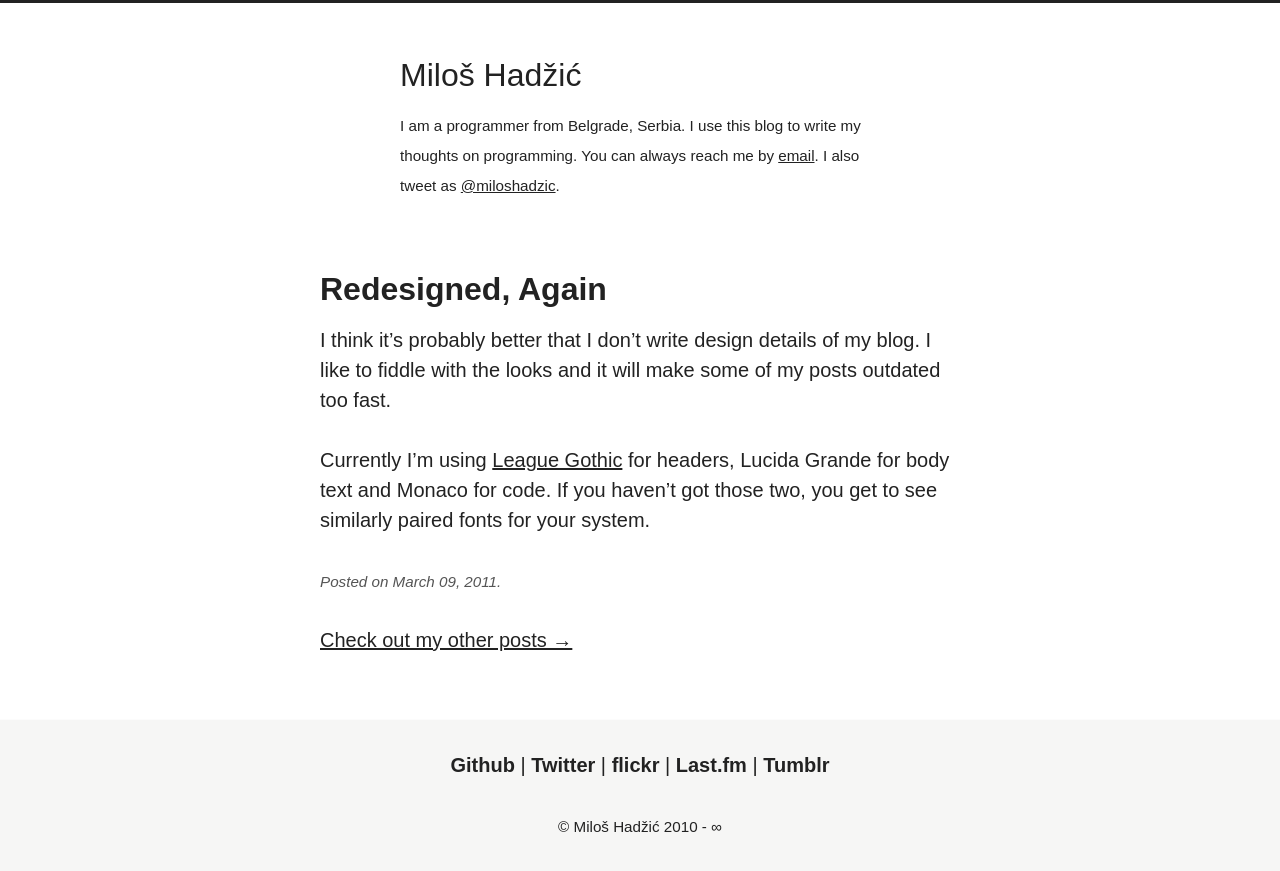
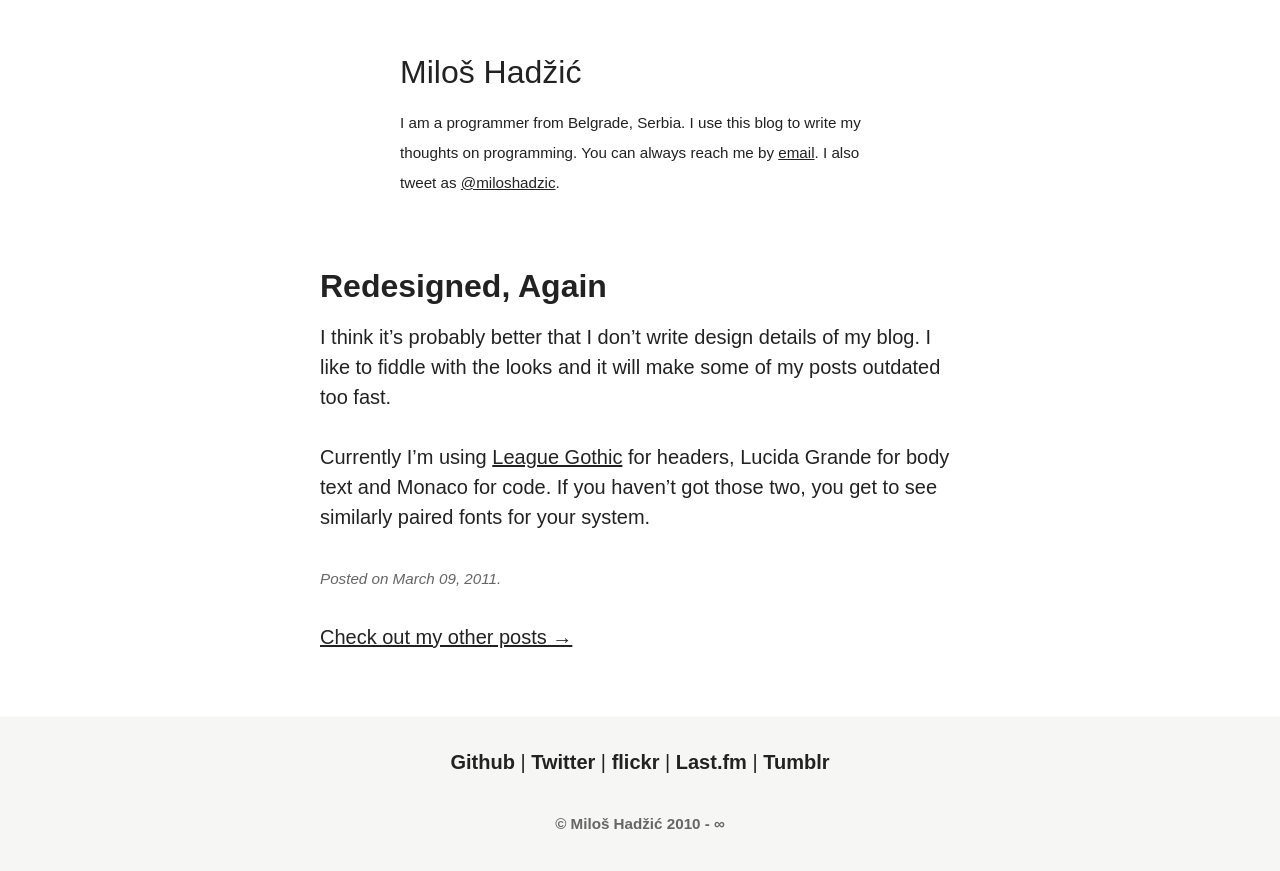
Before and after one commit to miloshadzic/miloshadzic.github.com, a Jekyll site: the page built from _posts/2011-03-09-redesigned,-again.md, in a window 1280 px wide. Shown: the top 871 px of the page. Built offline with Jekyll 4.4.1, drawn with Linux system fonts in a browser that asks for light colours; Markdown is read by kramdown in place of the engine named in the settings.

Commit message:
Embolden copyright remove top border

```diff
--- a/_includes/footer.html
+++ b/_includes/footer.html
@@ -12,6 +12,6 @@
     </p>
   </nav>
   <p>
-    <span class="small">© Miloš Hadžić 2010 - ∞</span>
+    <small>© Miloš Hadžić 2010 - ∞</small>
   </p>
 </footer>
--- a/resources/css/style.css
+++ b/resources/css/style.css
@@ -29,7 +29,6 @@ body {
   font-family: "freight-sans-pro-1", "freight-sans-pro-2", sans-serif;
   color: #222222;
   hyphens: auto;
-  border-top: 0.2rem #222222 solid;
   text-rendering: optimizeLegibility; }
 
 ol, ul {
@@ -96,7 +95,7 @@ hr {
 
 time {
   font-size: 0.95rem;
-  color: #555555;
+  color: #666666;
   font-style: italic;
   line-height: 1.5rem;
   margin-bottom: 1.5rem; }
@@ -173,6 +172,10 @@ footer a {
   -moz-transition: border 0.3s ease-in;
   -webkit-transition: border 0.3s ease-in; }
 
+footer small {
+  color: #666666;
+  font-weight: bold; }
+
 a > img {
   transition: border-color 0.3s ease-in;
   -moz-transition: border-color 0.3s ease-in;
@@ -198,6 +201,6 @@ a.thumb > img {
   margin-right: auto;
   display: block; }
 
-.small {
+small {
   font-size: 0.95rem;
   line-height: 1.5em; }
```
Also changed, not shown: resources/sass/style.scss (+7 -3 lines).
